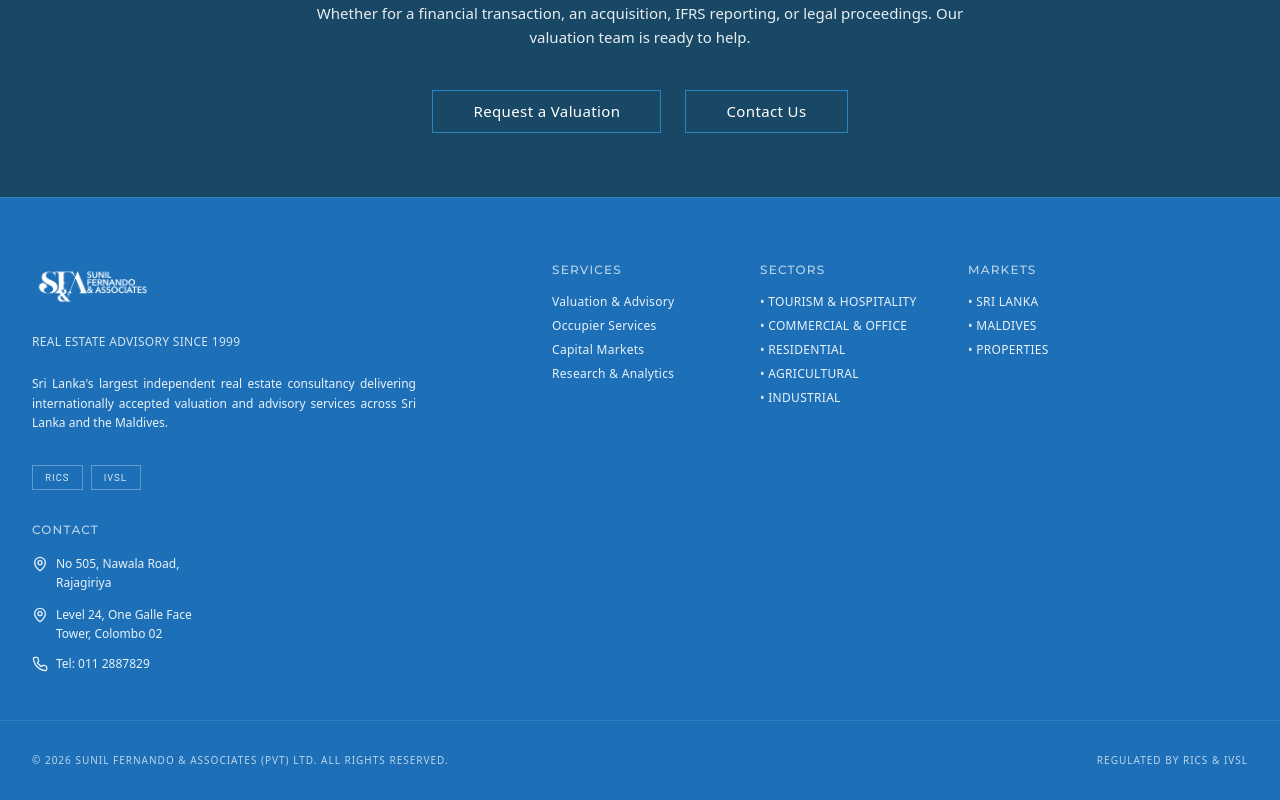
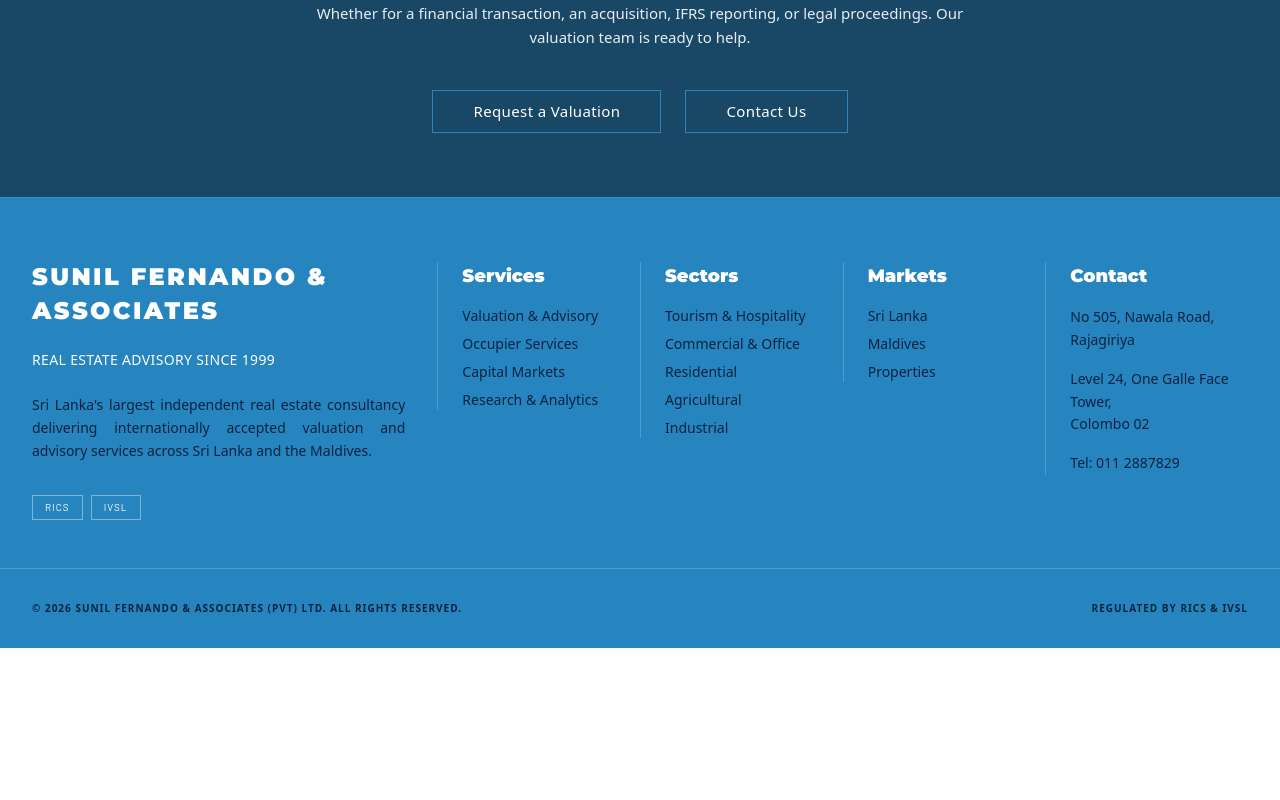
Before and after one commit to ChamilSachintha/sunilfernando, a Next.js app: page / in a window 1280 px wide. Shown: the part 7161-7961 px from the top of the page. After the commit the page ends 7809 px from the top, so only its background shows below. Built offline with nearby package versions, Linux system fonts and the light colour scheme; a web font is replaced by a local one.

Commit message:
style(ui): redesign Footer to match reference design layout, colors, and vertical dividers

```diff
--- a/src/app/page.tsx
+++ b/src/app/page.tsx
@@ -3,7 +3,7 @@
 import React, { useState, useEffect } from "react";
 import Image from "next/image";
 import { motion, AnimatePresence } from "framer-motion";
-import { Menu, X, Phone, MapPin } from "lucide-react";
+import { Menu, X } from "lucide-react";
 import { SfaLogo, HsbcLogo, StandardCharteredLogo, DeloitteLogo, CbiLogo, CinnamonLogo, LoadstarLogo, ShangriLaLogo, HiltonLogo, KpmgLogo, KnightFrankLogo, KrestonLogo, BdoLogo, MakeeluChambersLogo, BakerTillyLogo, WarrenVicksLogo, DesignAdvocacyLogo, AcquestLogo, NdbLogo, CoenergiLogo, SudathPereraLogo } from "@/components/Logos";
 import { RequestValuationModal, ContactModal } from "@/components/Forms";
 
@@ -1158,47 +1158,51 @@ export default function Home() {
       </section>
 
       {/* 13. Footer & Contact Details (Page 16) */}
-      <footer className="bg-[#1d70b8] text-white pt-16 pb-8 border-t border-white/10">
-        <div className="max-w-[1400px] mx-auto px-4 sm:px-6 lg:px-8 grid grid-cols-1 md:grid-cols-2 lg:grid-cols-12 gap-12 lg:gap-8 items-start mb-12">
+      {/* 13. Footer & Contact Details (Page 16) */}
+      <footer className="bg-primary text-white pt-16 pb-8 border-t border-white/10">
+        <div className="max-w-[1400px] mx-auto px-4 sm:px-6 lg:px-8 grid grid-cols-1 md:grid-cols-2 lg:grid-cols-12 gap-8 lg:gap-0 items-start mb-12">
           {/* Column 1: SFA identity & Reg info */}
-          <div className="lg:col-span-4 space-y-6">
-            <SfaLogo className="h-12 brightness-0 invert" />
+          <div className="lg:col-span-4 space-y-6 lg:pr-8">
+            <h3 className="text-2xl font-montserrat font-bold tracking-[0.1em] uppercase leading-tight text-white">
+              SUNIL FERNANDO &
+              <span className="block mt-1">ASSOCIATES</span>
+            </h3>
 
-            <p className="text-xs font-avenir tracking-wide text-white/80 uppercase">
+            <p className="text-sm font-avenir tracking-wide text-white uppercase">
               Real Estate Advisory Since 1999
             </p>
 
-            <p className="text-xs font-avenir leading-relaxed text-white/90 text-justify">
+            <p className="text-sm font-avenir leading-relaxed text-[#0c2340] text-justify font-medium">
               Sri Lanka&apos;s largest independent real estate consultancy delivering internationally accepted valuation and advisory services across Sri Lanka and the Maldives.
             </p>
 
             <div className="flex gap-2 pt-2">
-              <span className="border border-white/30 px-3 py-1 text-[10px] font-barlow font-normal tracking-widest">RICS</span>
-              <span className="border border-white/30 px-3 py-1 text-[10px] font-barlow font-normal tracking-widest">IVSL</span>
+              <span className="border border-white/40 px-3 py-1 text-[10px] font-barlow font-normal tracking-widest text-white">RICS</span>
+              <span className="border border-white/40 px-3 py-1 text-[10px] font-barlow font-normal tracking-widest text-white">IVSL</span>
             </div>
           </div>
 
           {/* Column 2: Services links */}
-          <div className="lg:col-span-2 lg:col-start-6 space-y-4">
-            <h4 className="text-xs font-montserrat font-medium tracking-widest text-white/70 uppercase">Services</h4>
-            <ul className="space-y-2 text-xs font-avenir font-medium text-white/90 uppercase tracking-wide">
+          <div className="lg:col-span-2 lg:border-l lg:border-white/20 lg:pl-6 space-y-4">
+            <h4 className="text-lg font-montserrat font-semibold text-white">Services</h4>
+            <ul className="space-y-2 text-sm font-avenir font-medium text-[#0c2340]">
               <li>
-                <button onClick={() => scrollTo("offer")} className="hover:text-sfa-navy transition">
+                <button onClick={() => scrollTo("offer")} className="hover:text-white transition cursor-pointer">
                   Valuation & Advisory
                 </button>
               </li>
               <li>
-                <button onClick={() => scrollTo("offer")} className="hover:text-sfa-navy transition">
+                <button onClick={() => scrollTo("offer")} className="hover:text-white transition cursor-pointer">
                   Occupier Services
                 </button>
               </li>
               <li>
-                <button onClick={() => scrollTo("offer")} className="hover:text-sfa-navy transition">
+                <button onClick={() => scrollTo("offer")} className="hover:text-white transition cursor-pointer">
                   Capital Markets
                 </button>
               </li>
               <li>
-                <button onClick={() => scrollTo("offer")} className="hover:text-sfa-navy transition">
+                <button onClick={() => scrollTo("offer")} className="hover:text-white transition cursor-pointer">
                   Research & Analytics
                 </button>
               </li>
@@ -1206,53 +1210,48 @@ export default function Home() {
           </div>
 
           {/* Column 3: Sectors */}
-          <div className="lg:col-span-2 space-y-4">
-            <h4 className="text-xs font-montserrat font-medium tracking-widest text-white/70 uppercase">Sectors</h4>
-            <ul className="space-y-2 text-xs font-avenir font-medium text-white/90 uppercase tracking-wide">
-              <li>• Tourism & Hospitality</li>
-              <li>• Commercial & Office</li>
-              <li>• Residential</li>
-              <li>• Agricultural</li>
-              <li>• Industrial</li>
+          <div className="lg:col-span-2 lg:border-l lg:border-white/20 lg:pl-6 space-y-4">
+            <h4 className="text-lg font-montserrat font-semibold text-white">Sectors</h4>
+            <ul className="space-y-2 text-sm font-avenir font-medium text-[#0c2340]">
+              <li>Tourism & Hospitality</li>
+              <li>Commercial & Office</li>
+              <li>Residential</li>
+              <li>Agricultural</li>
+              <li>Industrial</li>
             </ul>
           </div>
 
           {/* Column 4: Markets */}
-          <div className="lg:col-span-2 space-y-4">
-            <h4 className="text-xs font-montserrat font-medium tracking-widest text-white/70 uppercase">Markets</h4>
-            <ul className="space-y-2 text-xs font-avenir font-medium text-white/90 uppercase tracking-wide">
-              <li>• Sri Lanka</li>
-              <li>• Maldives</li>
-              <li>• Properties</li>
+          <div className="lg:col-span-2 lg:border-l lg:border-white/20 lg:pl-6 space-y-4">
+            <h4 className="text-lg font-montserrat font-semibold text-white">Markets</h4>
+            <ul className="space-y-2 text-sm font-avenir font-medium text-[#0c2340]">
+              <li>Sri Lanka</li>
+              <li>Maldives</li>
+              <li>Properties</li>
             </ul>
           </div>
 
           {/* Column 5: Contact Info */}
-          <div className="lg:col-span-2 space-y-4 text-xs">
-            <h4 className="text-xs font-montserrat font-medium tracking-widest text-white/70 uppercase">Contact</h4>
-            <div className="space-y-3 font-avenir text-white/90 text-left">
-              <div className="flex items-start gap-2">
-                <MapPin className="w-4 h-4 shrink-0 mt-0.5" />
-                <p className="leading-relaxed">
-                  No 505, Nawala Road, Rajagiriya
-                </p>
+          <div className="lg:col-span-2 lg:border-l lg:border-white/20 lg:pl-6 space-y-4 text-sm">
+            <h4 className="text-lg font-montserrat font-semibold text-white">Contact</h4>
+            <div className="space-y-4 font-avenir font-medium text-[#0c2340] text-left">
+              <div>
+                <p className="leading-relaxed">No 505, Nawala Road,</p>
+                <p className="leading-relaxed">Rajagiriya</p>
               </div>
-              <div className="flex items-start gap-2">
-                <MapPin className="w-4 h-4 shrink-0 mt-0.5" />
-                <p className="leading-relaxed">
-                  Level 24, One Galle Face Tower, Colombo 02
-                </p>
+              <div>
+                <p className="leading-relaxed">Level 24, One Galle Face Tower,</p>
+                <p className="leading-relaxed">Colombo 02</p>
               </div>
-              <div className="flex items-center gap-2">
-                <Phone className="w-4 h-4" />
-                <span>Tel: 011 2887829</span>
+              <div>
+                <p className="leading-relaxed">Tel: 011 2887829</p>
               </div>
             </div>
           </div>
         </div>
 
         {/* Bottom copyright line */}
-        <div className="max-w-[1400px] mx-auto px-4 sm:px-6 lg:px-8 border-t border-white/10 pt-8 flex flex-col sm:flex-row justify-between items-center text-[10px] font-avenir font-medium tracking-widest text-white/70 uppercase">
+        <div className="max-w-[1400px] mx-auto px-4 sm:px-6 lg:px-8 border-t border-white/20 pt-8 flex flex-col sm:flex-row justify-between items-center text-[10px] font-avenir font-bold tracking-widest text-[#0c2340] uppercase">
           <span>
             © 2026 SUNIL FERNANDO & ASSOCIATES (PVT) LTD. ALL RIGHTS RESERVED.
           </span>
```
